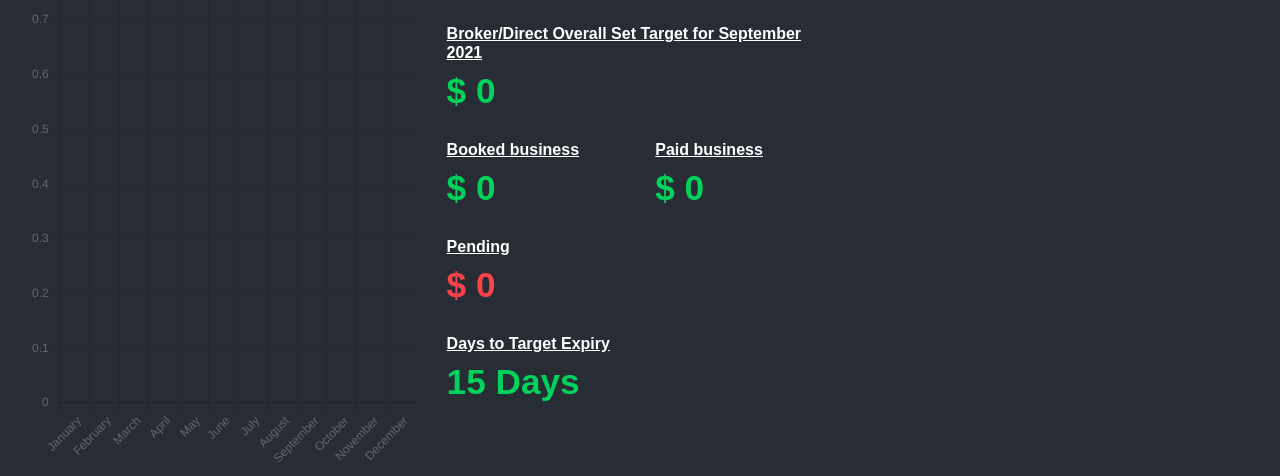
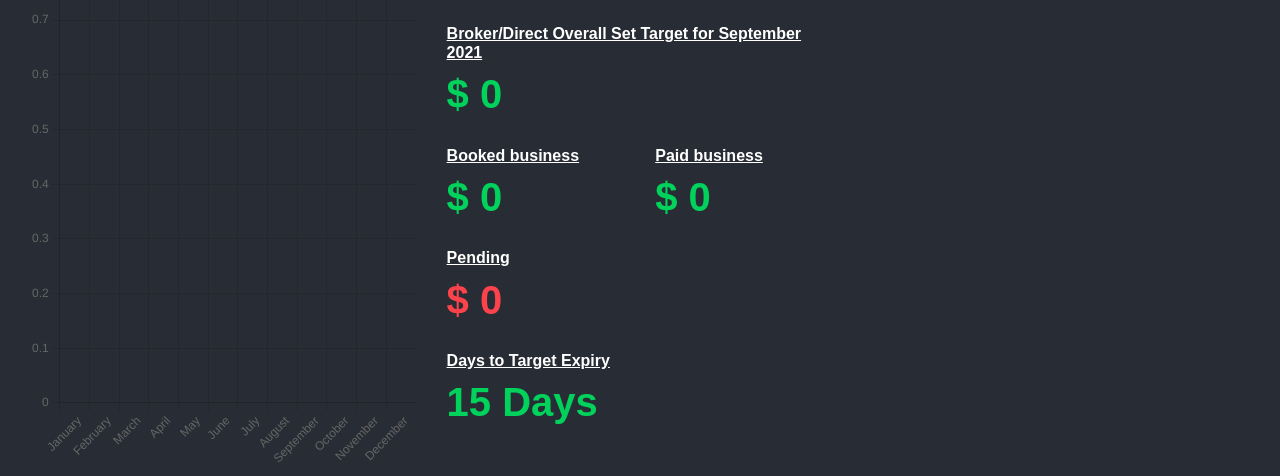
Before and after one commit to MandelaMan/salesleaderboard, a React (Create React App) app: page / in a window 1280 px wide. Shown: the part 216-692 px from the top of the page. Built offline with nearby package versions, Linux system fonts and the light colour scheme; no server answers.

Commit message:
new setting

```diff
--- a/src/css/style.scss
+++ b/src/css/style.scss
@@ -62,7 +62,7 @@ body {
     width: 100%;
 
     h1 {
-      font-size: 2.2em;
+      font-size: 2.5em;
       font-weight: bold;
     }
 
@@ -147,7 +147,7 @@ body {
 
           td {
             border: 1px solid transparent;
-            font-size: 0.95em;
+            font-size: 1.05em;
           }
 
           .profile {
```
